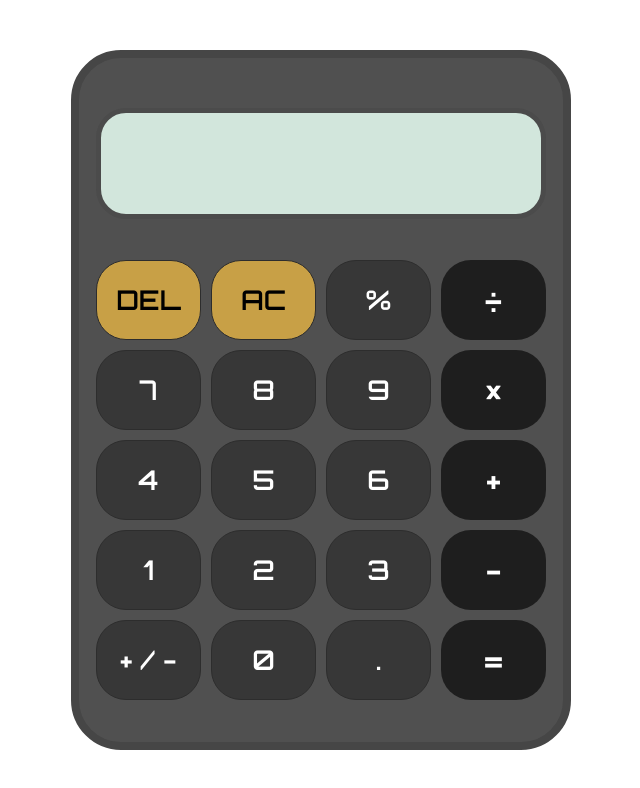
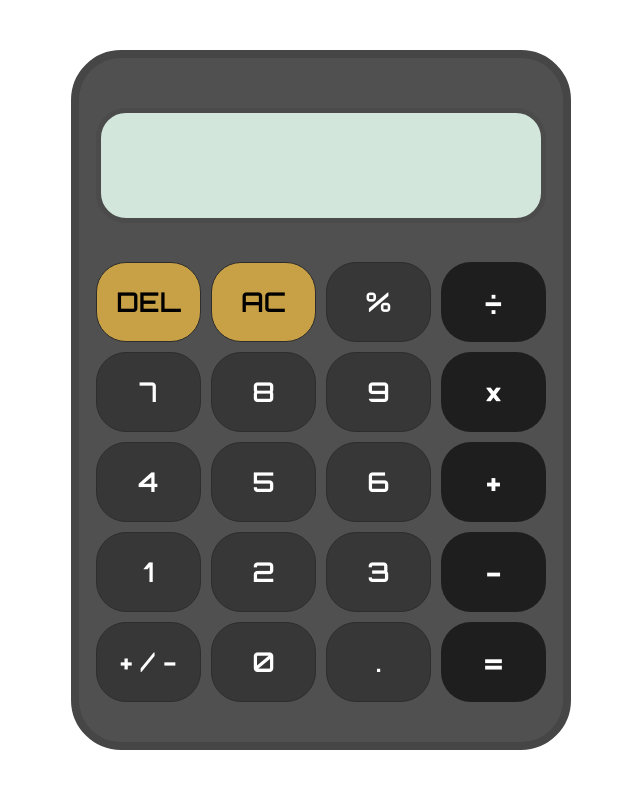
Before and after one commit to axhis8/calculator, a plain HTML site: page index.html in a window 1280 px wide. Shown: the whole page, without its empty margins (319-959 px from the left). Drawn offline with Linux system fonts and the light colour scheme.

Commit message:
Update Display
Updated Font size & padding

```diff
--- a/style.css
+++ b/style.css
@@ -5,7 +5,6 @@
     box-sizing: border-box;
     font-family: "Orbitron", Arial, Helvetica, sans-serif;
     margin: 0;
-    padding: 0;
 }
 
 body {
@@ -32,6 +31,11 @@ body {
     border: 5px solid rgb(75, 75, 75);
     background-color: rgb(210, 230, 220);
     border-radius: 30px;
+
+    font-weight: 500;
+    text-align: end;
+    padding: 25px 10px;
+    font-size: 3em;
 }
 
 .buttons {
@@ -79,7 +83,7 @@ body {
 }
 
 .buttons > :is(.divide, .multiply, .add, .subtract, .operate):hover {
-    filter: brightness(2);
+    filter: brightness(1.5);
 }
 
 .buttons > :is(.divide, .multiply, .add, .subtract, .operate):active {
```
